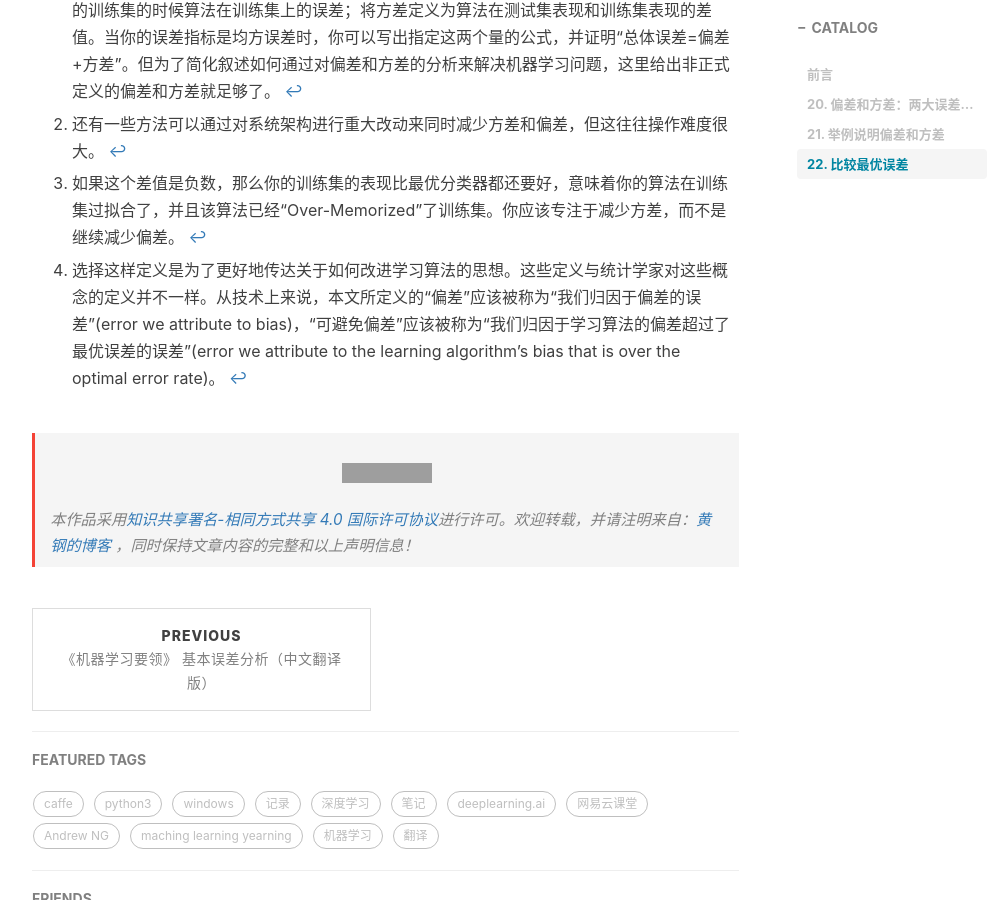
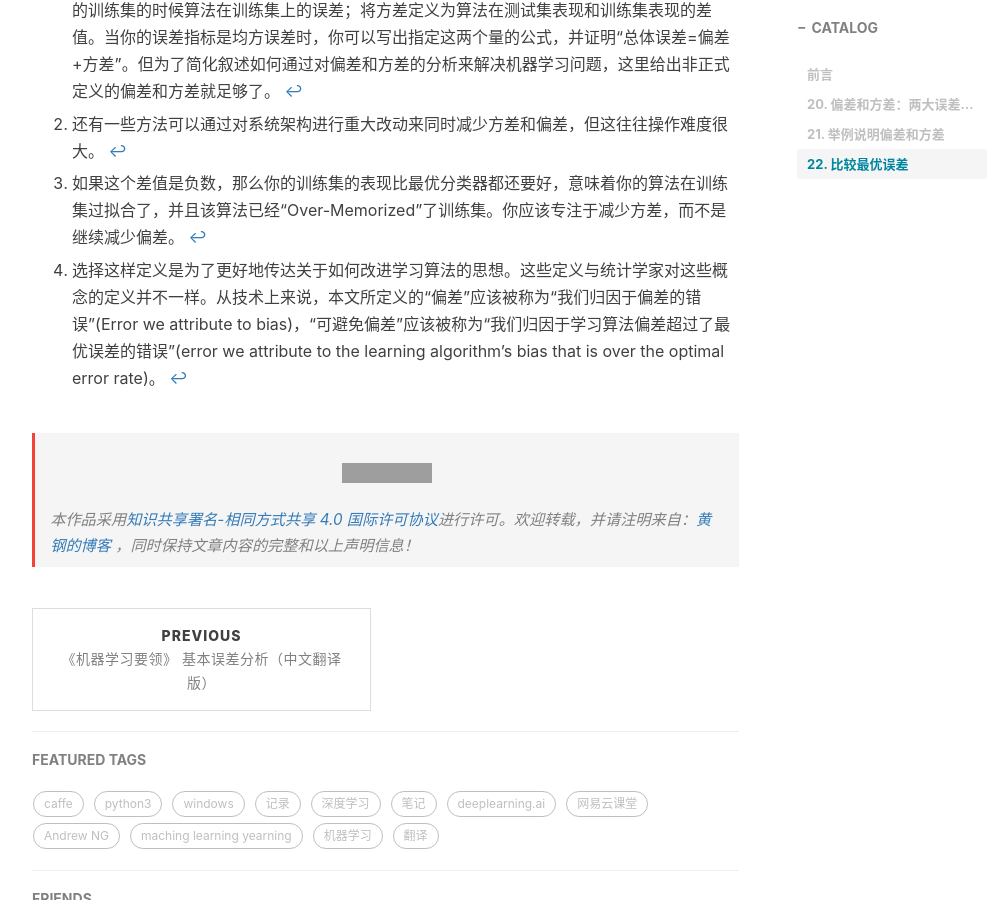
Before and after one commit to AlbertHG/alberthg.github.io, a Jekyll site: the page built from _posts/2018-05-02-machine-learning-yearning-c4.md, in a window 1280 px wide and 900 px high, scrolled down 5072 px. Shown: the whole window, without its empty margins (233-1236 px from the left). Built offline with Jekyll 4.4.1, drawn with Linux system fonts in a browser that asks for light colours; nearby versions of some CDN libraries; comment, search, counter and statistics services are not loaded; some of the changed text lies outside the part shown; grey boxes are pictures that could not be loaded.

Commit message:
Revert "fix c1w3"
This reverts commit 31914e071277bc41802bcb749118e7750d93338c.

```diff
--- a/_posts/2018-05-02-machine-learning-yearning-c4.md
+++ b/_posts/2018-05-02-machine-learning-yearning-c4.md
@@ -100,7 +100,7 @@ tags:
 
 [^3]:如果这个差值是负数，那么你的训练集的表现比最优分类器都还要好，意味着你的算法在训练集过拟合了，并且该算法已经“Over-Memorized”了训练集。你应该专注于减少方差，而不是继续减少偏差。
 
-[^4]:选择这样定义是为了更好地传达关于如何改进学习算法的思想。这些定义与统计学家对这些概念的定义并不一样。从技术上来说，本文所定义的“偏差”应该被称为“我们归因于偏差的误差”(error we attribute to bias)，“可避免偏差”应该被称为“我们归因于学习算法的偏差超过了最优误差的误差”(error we attribute to the learning algorithm's bias that is over the optimal error rate)。
+[^4]:选择这样定义是为了更好地传达关于如何改进学习算法的思想。这些定义与统计学家对这些概念的定义并不一样。从技术上来说，本文所定义的“偏差”应该被称为“我们归因于偏差的错误”(Error we attribute to bias)，“可避免偏差”应该被称为“我们归因于学习算法偏差超过了最优误差的错误”(error we attribute to the learning algorithm's bias that is over the optimal error rate)。
 
 “可避免偏差”反映了算法在训练集上的表现与“最优分类器”比还差多少。
 
```
Also changed, not shown: other parts of _posts/2018-05-02-machine-learning-yearning-c4.md (+1 -1 lines), _posts/2018-04-12-deeplearning-ai-c1w3.md (+0 -3 lines).
